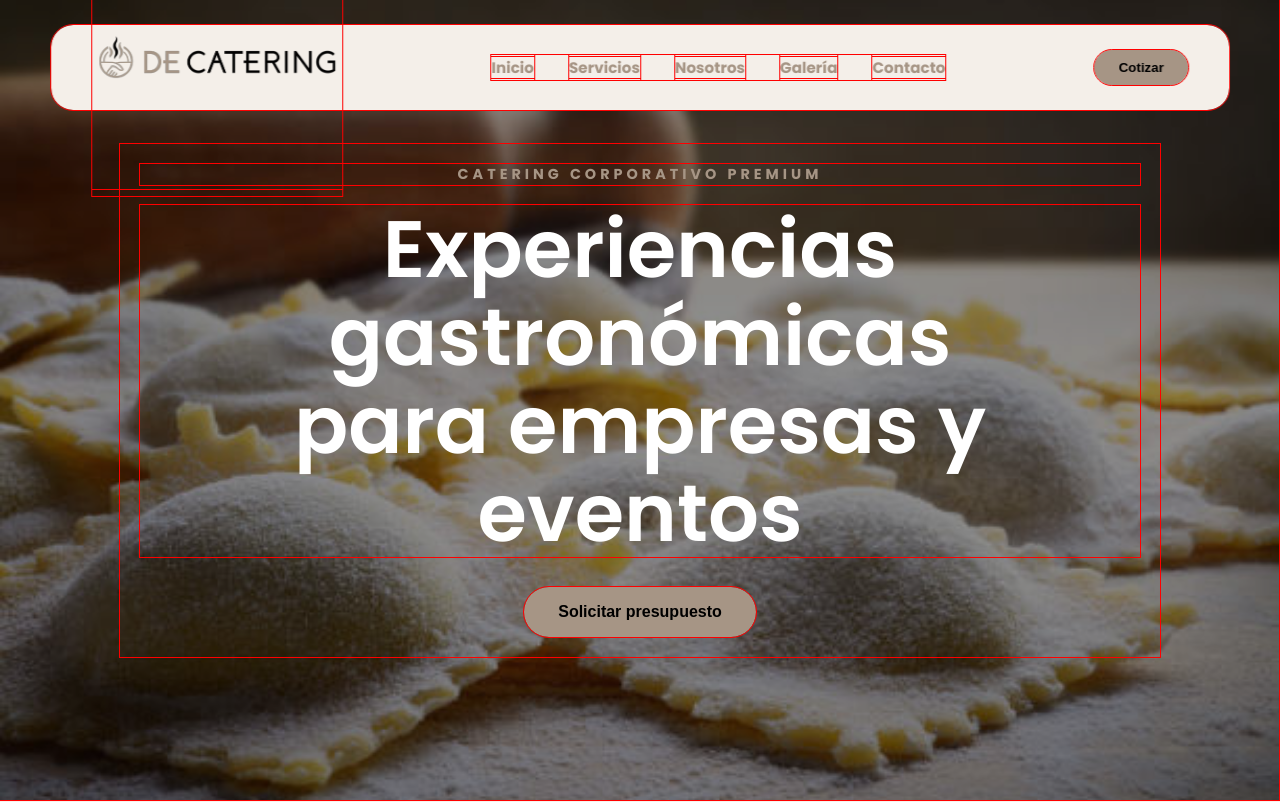
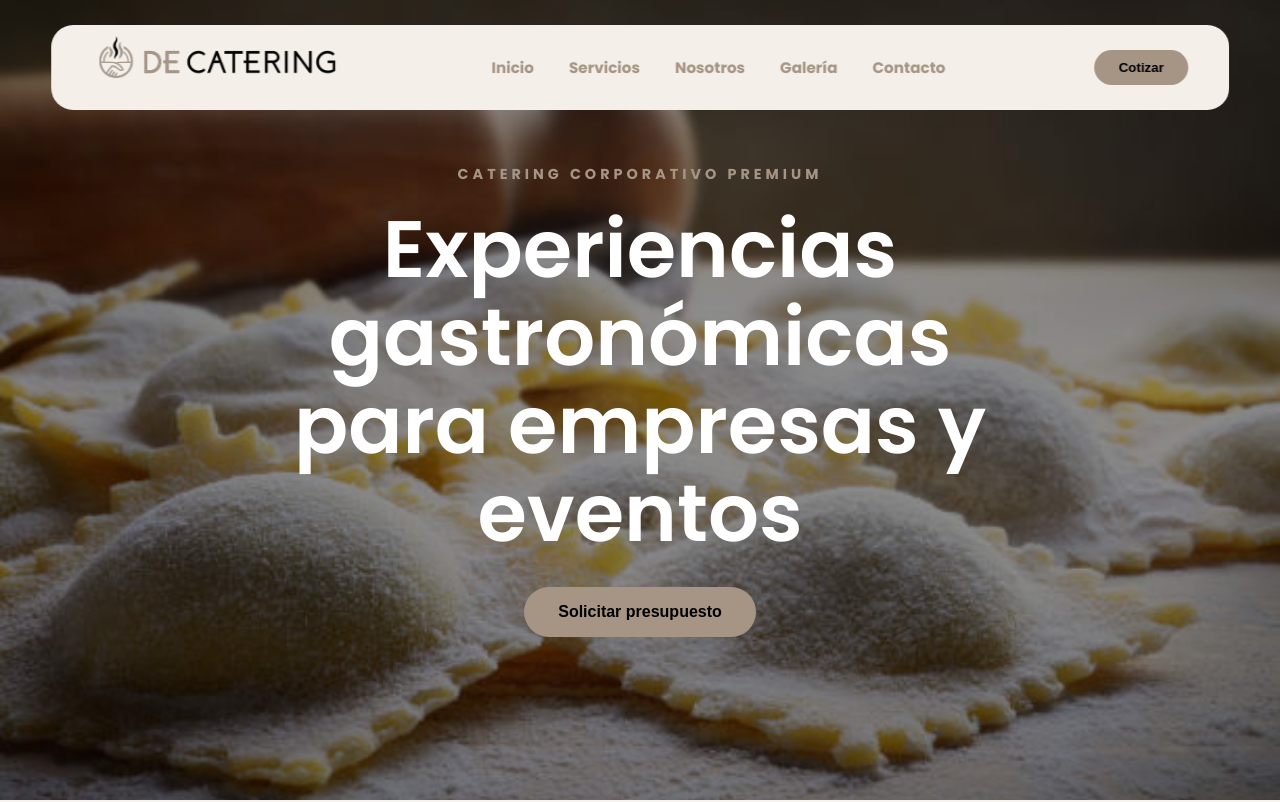
Before and after one commit to LucianoVerchelli/DeCatering, a React (Vite) app: page / in a window 1280 px wide. Shown: the top 802 px of the page. Built offline with nearby package versions, Linux system fonts and the light colour scheme.

Commit message:
fix-aboutUS

```diff
--- a/src/styles/AboutUs.css
+++ b/src/styles/AboutUs.css
@@ -7,10 +7,6 @@
   padding: 0;
 }
 
-/* Temporal para pruebas (lo puedes borrar cuando verifiques que funcione) */
-* {
-  outline: 1px solid red !important;
-}
 
 /* ==========================================================================
    2. COMPONENTE ABOUT
@@ -97,7 +93,7 @@
 @media(max-width: 992px) {
 
   .about {
-    /* Reducimos un poco el padding en pantallas chicas para que respire
+    /*  poco el padding en pantallas chicas para que respire
        el diseño sin empujar el contenido hacia afuera */
     padding: 80px 5%;
   }
@@ -105,7 +101,7 @@
   .about-container {
     flex-direction: column;
     align-items: center;
-    /* Reducimos el gap horizontal/vertical para mobile */
+    /* reducir el gap horizontal/vertical para mobile */
     gap: 40px;
   }
 
```
